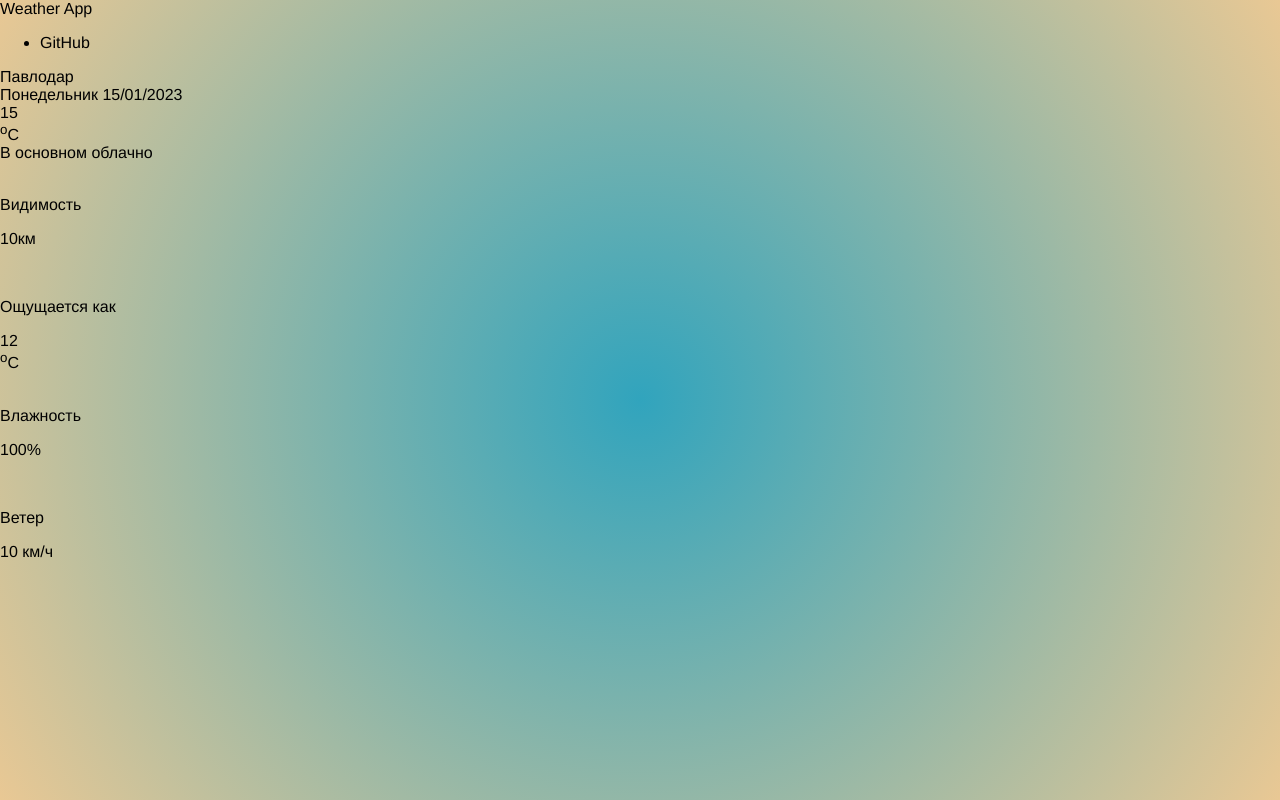
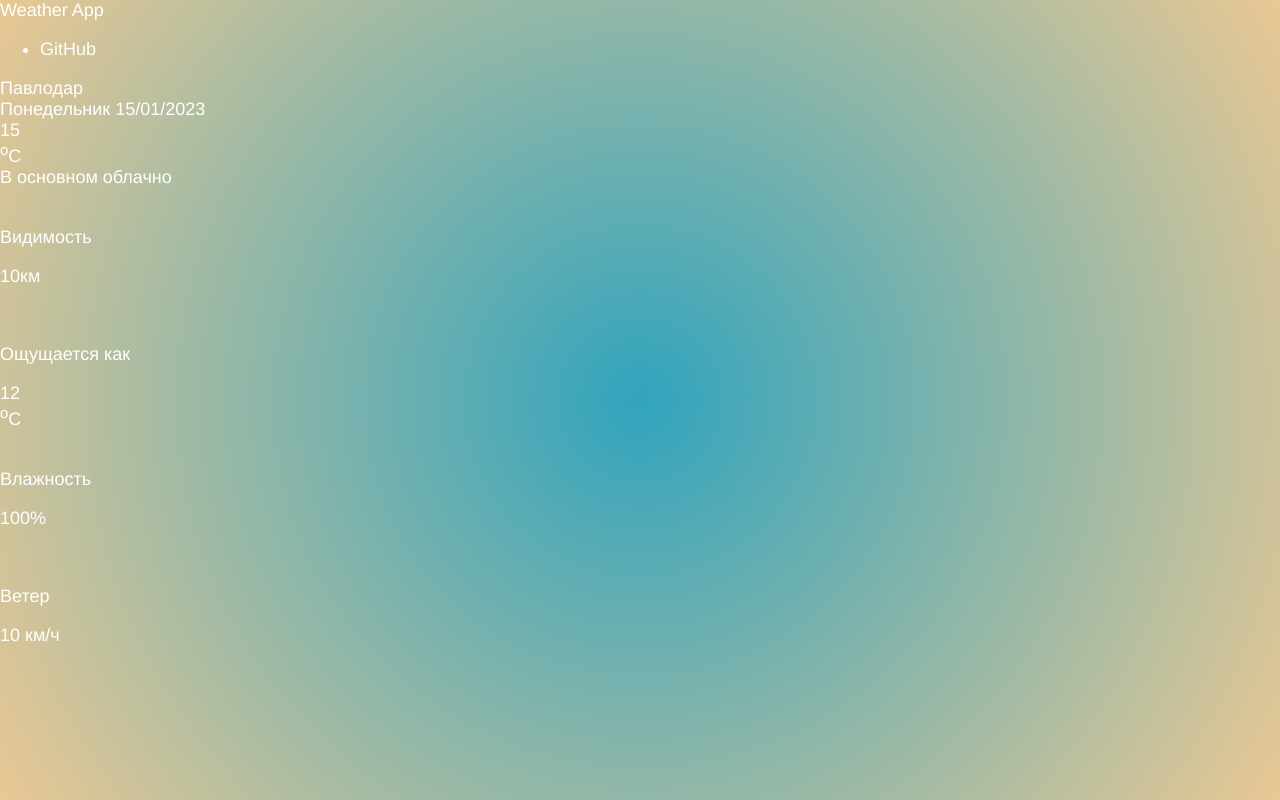
Before and after one commit to vladjl3/weather-app-angular, an Angular app: page / in a window 1280 px wide. Built offline with nearby package versions, Linux system fonts and the light colour scheme.

Commit message:
feat: add basic css to the root style file

```diff
--- a/src/styles.scss
+++ b/src/styles.scss
@@ -6,10 +6,11 @@ html {
 }
 
 body {
-  width: 100%;
-  height: 100%;
+  color: white;
   margin: 0;
   font-family: Poppins, "Helvetica Neue", sans-serif;
+  font-weight: 400;
+  font-size: 18px;
   background-attachment: fixed;
   background: rgb(157, 114, 255);
   background: radial-gradient(
@@ -19,3 +20,15 @@ body {
   );
   background-size: 100%;
 }
+
+a,
+a:active,
+a:visited {
+  color: white;
+  text-decoration: none;
+  transition: opacity ease 0.4s;
+}
+
+a:hover {
+  opacity: 0.8;
+}
```
